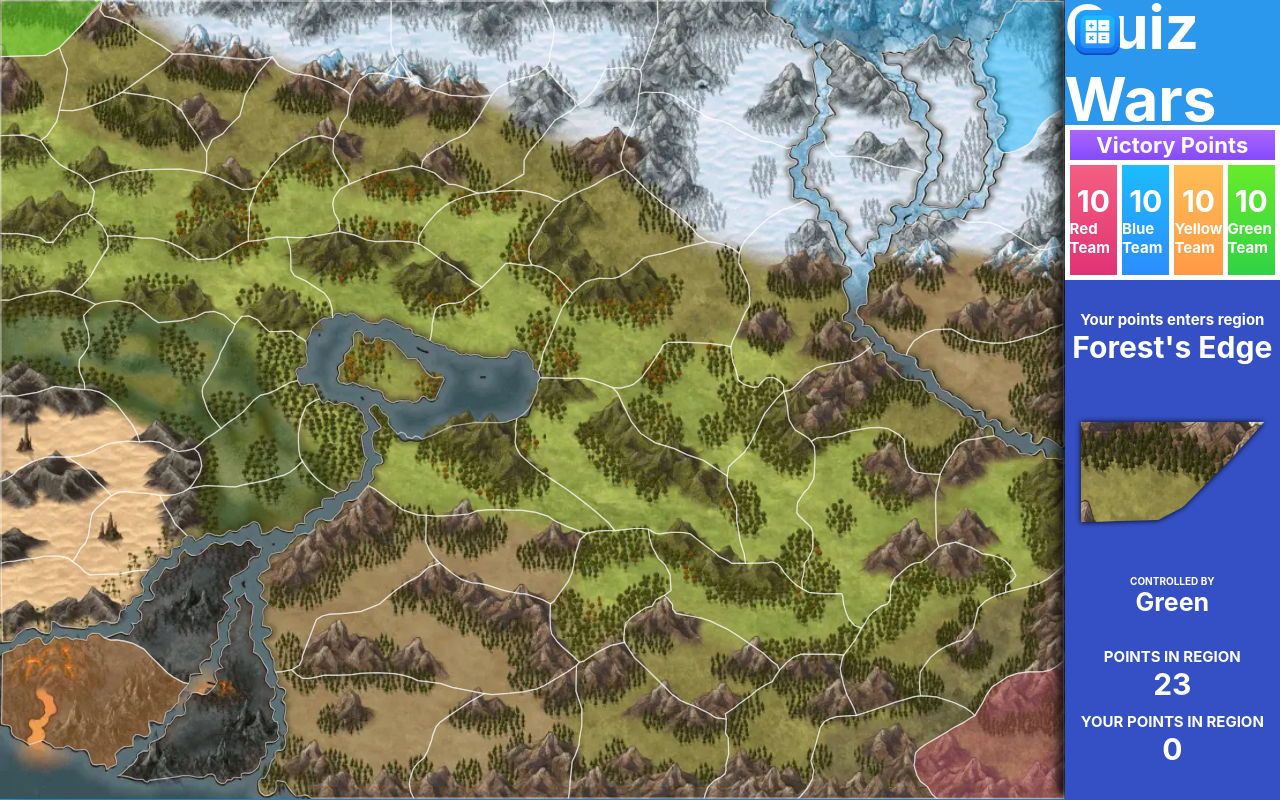
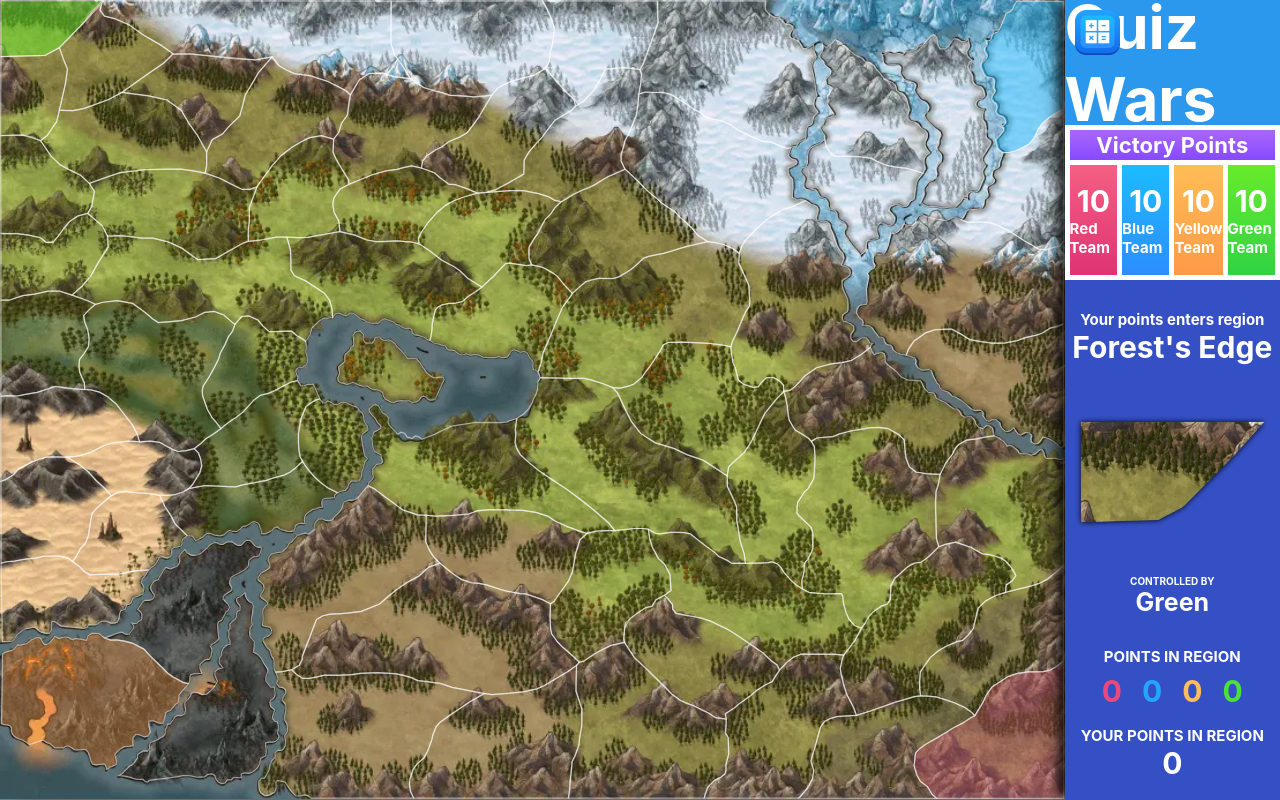
Before and after one commit to fluffyshark/quiz_wars_client, a React (Create React App) app: page /regionselect in a window 1280 px wide. Built offline with nearby package versions, Linux system fonts and the light colour scheme; no server answers.

Commit message:
Functionality - Users can now see all teams' region points when selecting a region

```diff
--- a/src/pages/regionSelectView/RegionSelectView.tsx
+++ b/src/pages/regionSelectView/RegionSelectView.tsx
@@ -7,6 +7,7 @@ import icon_toMath from "../../images/generall/icon_toMath.png"
 import { Link } from 'react-router-dom';
 
 import { handleRegionOwnership } from './components/handleRegionOwnership';
+import UserVictoryPoints from './components/UserVictoryPoints';
 
 export interface IAppProps {
 }
@@ -72,8 +73,17 @@ export default function RegionSelectView (props: IAppProps) {
   }, [regionsList])
 
 
+  // Take in the id of user's selected region that is placed local state. Display the teams points based on that region's points stored in global state (RegionReducer)
+  function displayRegionPoints(selectedRegionID: number) {
+    let tag = <>
+                <p>{regionsList[selectedRegionID].points_red}</p>
+                <p>{regionsList[selectedRegionID].points_blue}</p>
+                <p>{regionsList[selectedRegionID].points_yellow}</p>
+                <p>{regionsList[selectedRegionID].points_green}</p>
+              </>
 
-
+    return tag
+  }
 
 
 
@@ -87,13 +97,7 @@ export default function RegionSelectView (props: IAppProps) {
         </div>
 
         <div className="regionSelectView_stats_pointSection">
-          <div className="regionSelectView_stats_pointSection_title"><p>Victory Points</p></div>
-          <div className="regionSelectView_stats_pointSection_pointsContainer">
-            <div id="regionSelectView_redTeam" className='pointBox'><p>10</p><p>Red Team</p></div>
-            <div id="regionSelectView_blueTeam" className='pointBox'><p>10</p><p>Blue Team</p></div>
-            <div id="regionSelectView_yellowTeam" className='pointBox'><p>10</p><p>Yellow Team</p></div>
-            <div id="regionSelectView_greenTeam" className='pointBox'><p>10</p><p>Green Team</p></div>
-          </div>
+           <UserVictoryPoints />
         </div>
 
         <div className="regionSelectView_stats_regionInfo">
@@ -108,7 +112,9 @@ export default function RegionSelectView (props: IAppProps) {
             <p>{selectedRegion.controlledBy}</p>
 
             <p>POINTS IN REGION</p>
-            <p>23</p>
+            <div className="regionSelectView_stats_regionInfo_regionPointsContainer">
+              {displayRegionPoints(selectedRegion.id)}
+            </div>
             <p>YOUR POINTS IN REGION</p>
             <p>{selectedRegion.your_points}</p>
             <div className='regionPoints_line'></div>
--- /dev/null
+++ b/src/pages/regionSelectView/components/UserVictoryPoints.tsx
@@ -0,0 +1,18 @@
+import * as React from 'react';
+
+export interface IAppProps {
+}
+
+export default function UserVictoryPoints (props: IAppProps) {
+  return (
+            <>
+                <div className="regionSelectView_stats_pointSection_title"><p>Victory Points</p></div>
+                <div className="regionSelectView_stats_pointSection_pointsContainer">
+                    <div id="regionSelectView_redTeam" className='pointBox'><p>10</p><p>Red Team</p></div>
+                    <div id="regionSelectView_blueTeam" className='pointBox'><p>10</p><p>Blue Team</p></div>
+                    <div id="regionSelectView_yellowTeam" className='pointBox'><p>10</p><p>Yellow Team</p></div>
+                    <div id="regionSelectView_greenTeam" className='pointBox'><p>10</p><p>Green Team</p></div>
+                </div>
+            </>
+  );
+}
--- a/src/pages/regionSelectView/styles/_regionSelectView.scss
+++ b/src/pages/regionSelectView/styles/_regionSelectView.scss
@@ -98,13 +98,26 @@
             display: flex; flex-direction: column; align-items: center;
 
             p {color: white; font-weight: bold; margin: 0;}
-            p:nth-child(1) {font-size: 10px;}
-            p:nth-child(2) {font-size: 25px; margin-bottom: 20px;}
-            p:nth-child(3) {font-size: 15px; margin-top: 10px;}
-            p:nth-child(4) {font-size: 30px;}
-            p:nth-child(5) {font-size: 15px; margin-top: 10px;}
-            p:nth-child(6) {font-size: 30px;}
+            p:nth-child(1) {font-size: 10px;} // Controlled by
+            p:nth-child(2) {font-size: 25px; margin-bottom: 20px;} // Team // Also Second team points (blue)
+            p:nth-child(3) {font-size: 15px; margin-top: 10px;} // Points in region
+            p:nth-child(5) {font-size: 15px; margin-top: 10px;} // Your points in region (title)
+            p:nth-child(6) {font-size: 30px;} // Your Points in region (value number)
         }
+
+        &_regionPointsContainer {
+            width: 100%;
+            height: 50px;
+            display: flex;
+            justify-content: center;
+            align-items: center;
+            p {margin: 10px;}
+            p:nth-child(1) {font-size: 30px; color: #eb497b;} // First team points (red)
+            p:nth-child(2) {font-size: 30px; margin-bottom: 10px; color: #23a6ff;} // Second team points (blue)
+            p:nth-child(3) {font-size: 30px; color: #febe57;} // Third team points (yellow)
+            p:nth-child(4) {font-size: 30px; color: #4bdf37;} // First team points (green)
+        }
+
     }
 
 
--- a/src/styles/styles.css
+++ b/src/styles/styles.css
@@ -261,15 +261,39 @@
   font-size: 15px;
   margin-top: 10px;
 }
-.regionSelectView_stats_regionInfo_regionPoints p:nth-child(4) {
-  font-size: 30px;
-}
 .regionSelectView_stats_regionInfo_regionPoints p:nth-child(5) {
   font-size: 15px;
   margin-top: 10px;
 }
 .regionSelectView_stats_regionInfo_regionPoints p:nth-child(6) {
   font-size: 30px;
+}
+.regionSelectView_stats_regionInfo_regionPointsContainer {
+  width: 100%;
+  height: 50px;
+  display: flex;
+  justify-content: center;
+  align-items: center;
+}
+.regionSelectView_stats_regionInfo_regionPointsContainer p {
+  margin: 10px;
+}
+.regionSelectView_stats_regionInfo_regionPointsContainer p:nth-child(1) {
+  font-size: 30px;
+  color: #eb497b;
+}
+.regionSelectView_stats_regionInfo_regionPointsContainer p:nth-child(2) {
+  font-size: 30px;
+  margin-bottom: 10px;
+  color: #23a6ff;
+}
+.regionSelectView_stats_regionInfo_regionPointsContainer p:nth-child(3) {
+  font-size: 30px;
+  color: #febe57;
+}
+.regionSelectView_stats_regionInfo_regionPointsContainer p:nth-child(4) {
+  font-size: 30px;
+  color: #4bdf37;
 }
 
 #regionSelectView_redTeam {
```
Also changed, not shown: 1 other file (tests, documents, lock files or other folders).
